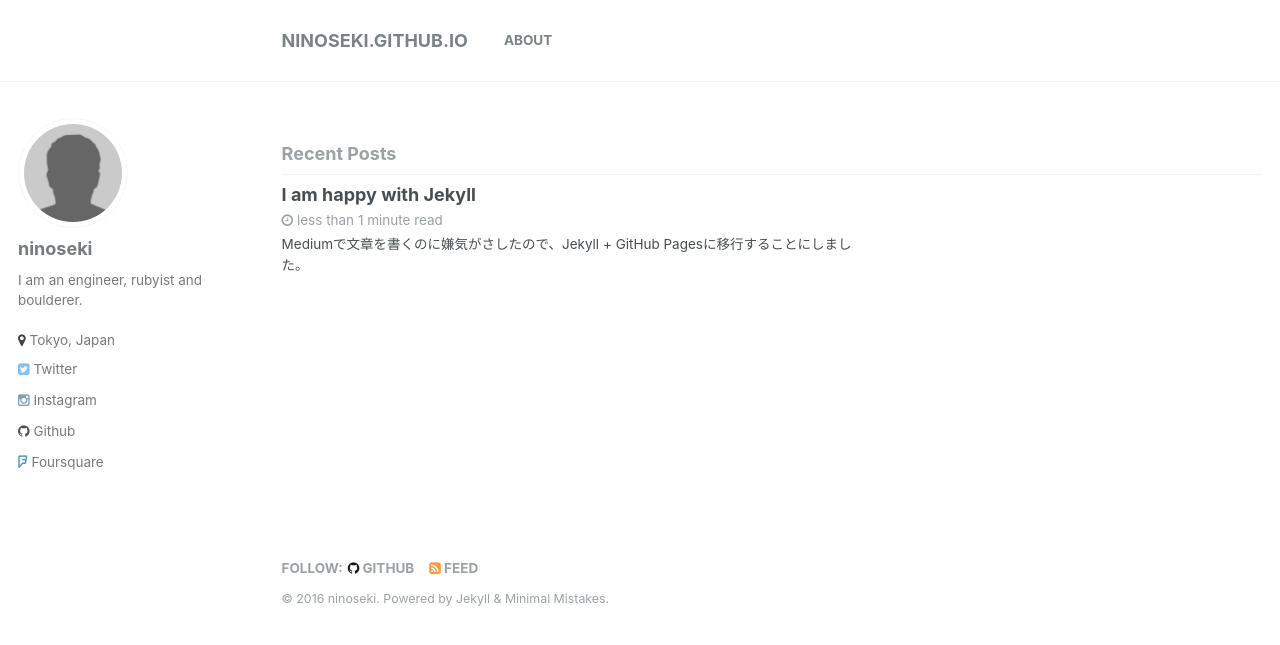
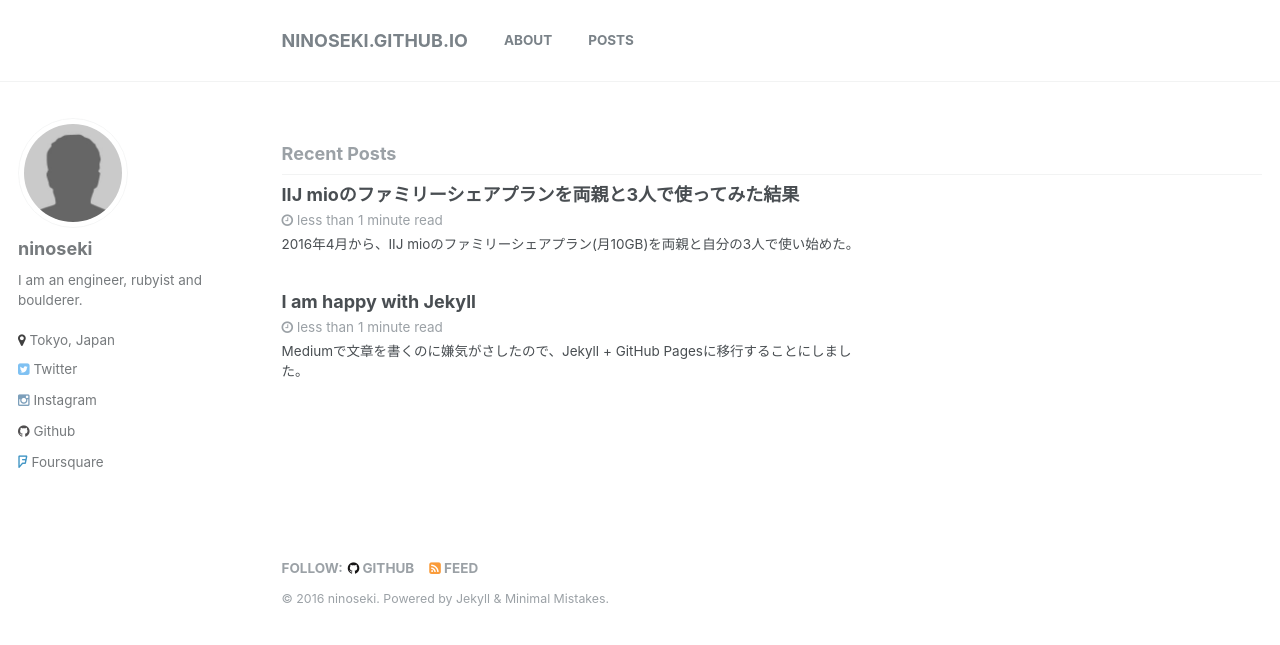
Before and after one commit to ninoseki/ninoseki.github.io, a Jekyll site: the page built from index.html, in a window 1280 px wide. Shown: the top 645 px of the page. Built offline with Jekyll 4.4.1, drawn with Linux system fonts in a browser that asks for light colours; the list of posts is cut into pages by our own code.

Commit message:
add a post & update nav

```diff
--- a/_data/navigation.yml
+++ b/_data/navigation.yml
@@ -2,3 +2,5 @@
 main:
   - title: "About"
     url: /about
+  - title: "Posts"
+    url: /posts
--- /dev/null
+++ b/_posts/2016/2016-06-18-iij-mio-familyshareplan.md
@@ -0,0 +1,13 @@
+---
+title: IIJ mioのファミリーシェアプランを両親と3人で使ってみた結果
+---
+2016年4月から、IIJ mioのファミリーシェアプラン(月10GB)を両親と自分の3人で使い始めた。
+
+両親は月に2～3GBくらいデータを使うのかと仮定していたのだけれど、実際に使い始めてみると月に1GBも使わない様子。
+
+---
+IIJ mioのファミリーシェアプランは余ったデータ量を翌月に繰越できるため、このおかげで繰越分だけで事足りてしまう状況になっている。
+![alt](https://c8.staticflickr.com/8/7368/27124732223_cba093c1c3_b.jpg)
+
+
+うーむ。なんかもったいない。
```
Also changed, not shown: _pages/posts.md (added, +18 -0 lines), _posts/2016/2016-05-25-i-am-happy-with-jekyll.md (renamed from _posts/2016-05-25-i-am-happy-with-jekyll.md), 1 other file.
